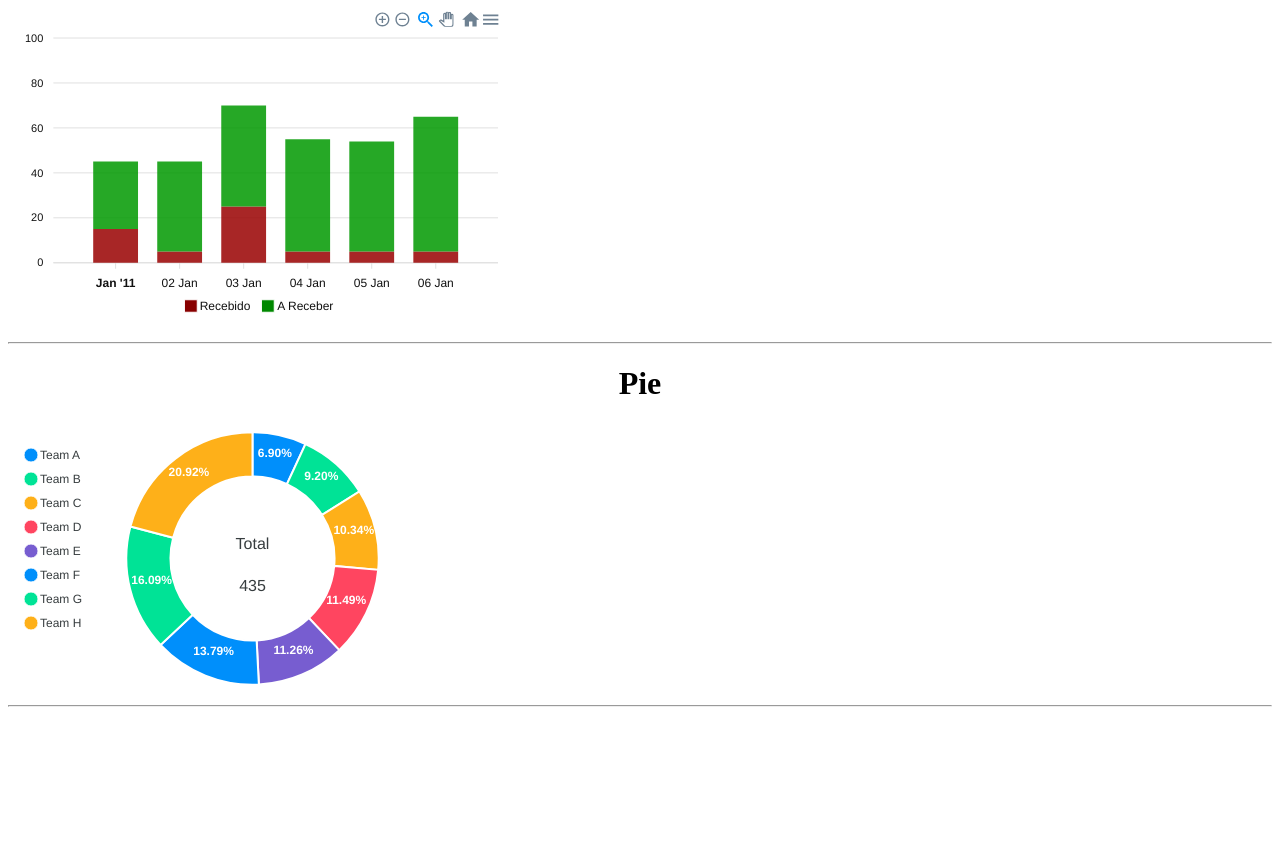
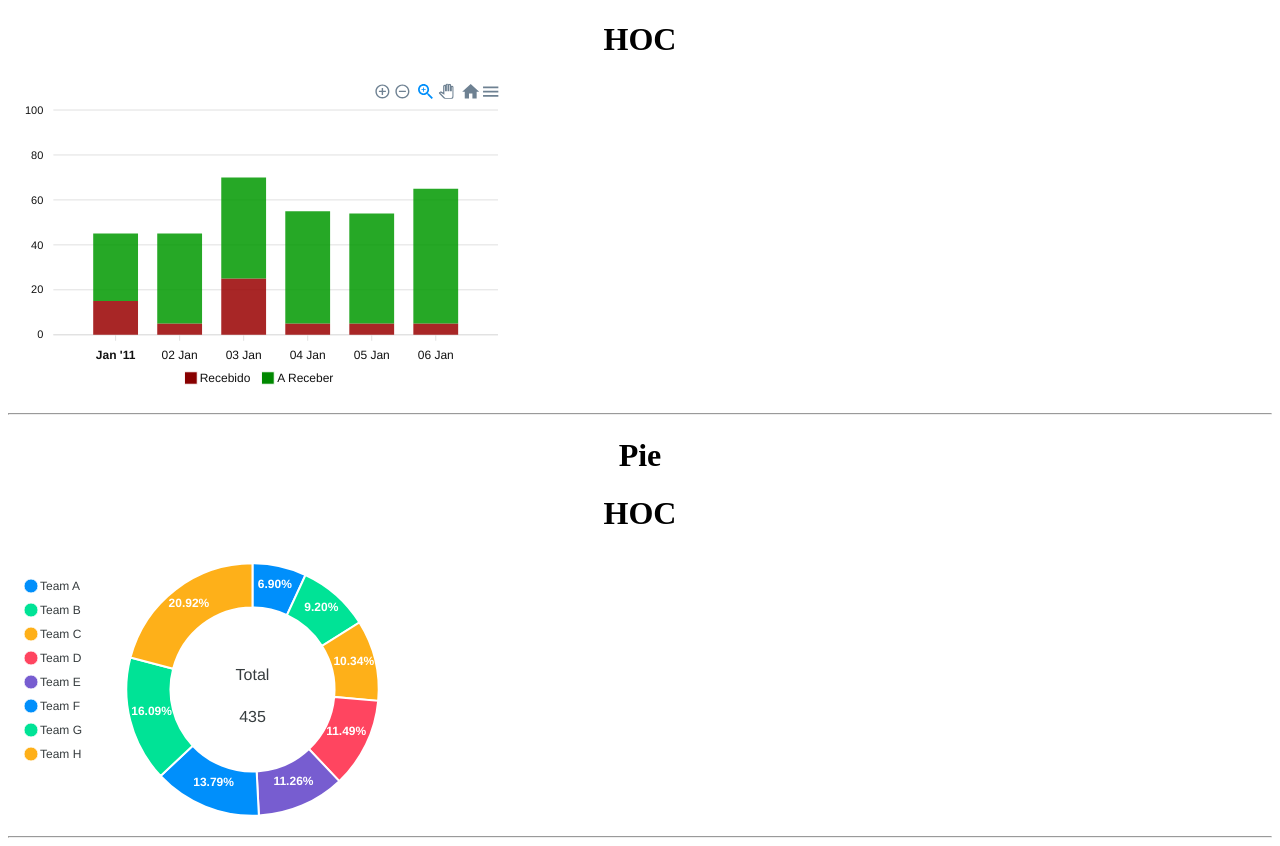
Before and after one commit to maronfranc/apexcharts-builder, a React (Create React App) app: page / in a window 1280 px wide. Before the commit the page ends 800 px from the top, so only its background shows below. Built offline with nearby package versions, Linux system fonts and the light colour scheme.

Commit message:
HOC dos Charts

```diff
--- a/src/App.tsx
+++ b/src/App.tsx
@@ -1,45 +1,31 @@
-import React, { Suspense, lazy } from 'react';
+import React, { Suspense, lazy } from "react";
 
-import './App.css';
-import Loading from './Components/Loading/Loading';
-import DinamicallyLoadedBar from './Components/Charts/Mixed/DinamicallyLoadedCharts';
-import Mixed from './Components/Charts/Mixed/Mixed';
+import "./App.css";
+import Loading from "./Components/Loading/Loading";
+import DinamicallyLoadedBar from "./Components/Charts/Mixed/DinamicallyLoadedCharts";
+import Mixed from "./Components/Charts/Mixed/Mixed";
+import withChartsFactory from "./Components/Charts/hocChartsFactory";
+import withLoading from "./Components/Charts/hocChartsFactory";
 
-const Bar = lazy(() => import('./Components/Charts/Bar/Bar'));
-const Pie = lazy(() => import('./Components/Charts/Pie/Pie'));
-const StackedBar = lazy(() => import('./Components/Charts/Bar/StackedBar'));
+const Bar = lazy(() => import("./Components/Charts/Bar/Bar"));
+const Pie = lazy(() => import("./Components/Charts/Pie/Pie"));
+const StackedBar = lazy(() => import("./Components/Charts/Bar/StackedBar"));
 
-
+const MixedChartWithHoc = withLoading<any>(Mixed);
+const PieChartWihtHoc = withLoading<any>(Pie);
 
 const App: React.FC = () => {
   return (
     <div className={"App"}>
+      <MixedChartWithHoc />
+      <hr />
       <Suspense fallback={<Loading />}>
-        <Mixed />
-      </Suspense>
-      <hr />
-      {/* <h1>DinamicallyLoadedBar</h1>
-      <Suspense fallback={<Loading />}>
-        <DinamicallyLoadedBar />
-      </Suspense>
-      <hr />
-      <h1 >Bar</h1>
-      <Suspense fallback={<Loading />}>
-        <Bar />
-      </Suspense>
-      <hr />
-      <h1>StackedBar</h1>
-      <Suspense fallback={<Loading />}>
-        <StackedBar />
-      </Suspense>
-      <hr /> */}
-      <h1>Pie</h1>
-      <Suspense fallback={<Loading />}>
-        <Pie />
+        <h1>Pie</h1>
+        <PieChartWihtHoc />
       </Suspense>
       <hr />
     </div>
   );
-}
+};
 
 export default App;
--- /dev/null
+++ b/src/Components/Charts/hocChartsFactory.tsx
@@ -0,0 +1,25 @@
+import React from "react";
+
+import Loading from "../Loading/Loading";
+import { ApexOptions, ChartSerie } from "./declarations";
+
+interface WithChartsProps {
+  options: ApexOptions;
+  series: ChartSerie[];
+}
+
+const withCharts = <P extends object>(
+  WrappedComponent: React.ComponentType<P>
+): React.FC<P & WithChartsProps> => ({
+  options,
+  series,
+  ...props
+}: WithChartsProps) => {
+  return (
+    <div>
+      <h1>HOC</h1>
+      <WrappedComponent options={options} series={series} {...(props as P)} />
+    </div>
+  );
+};
+export default withCharts;
```
Also changed, not shown: package.json (+5 -5 lines), 1 other file (tests, documents, lock files or other folders).
